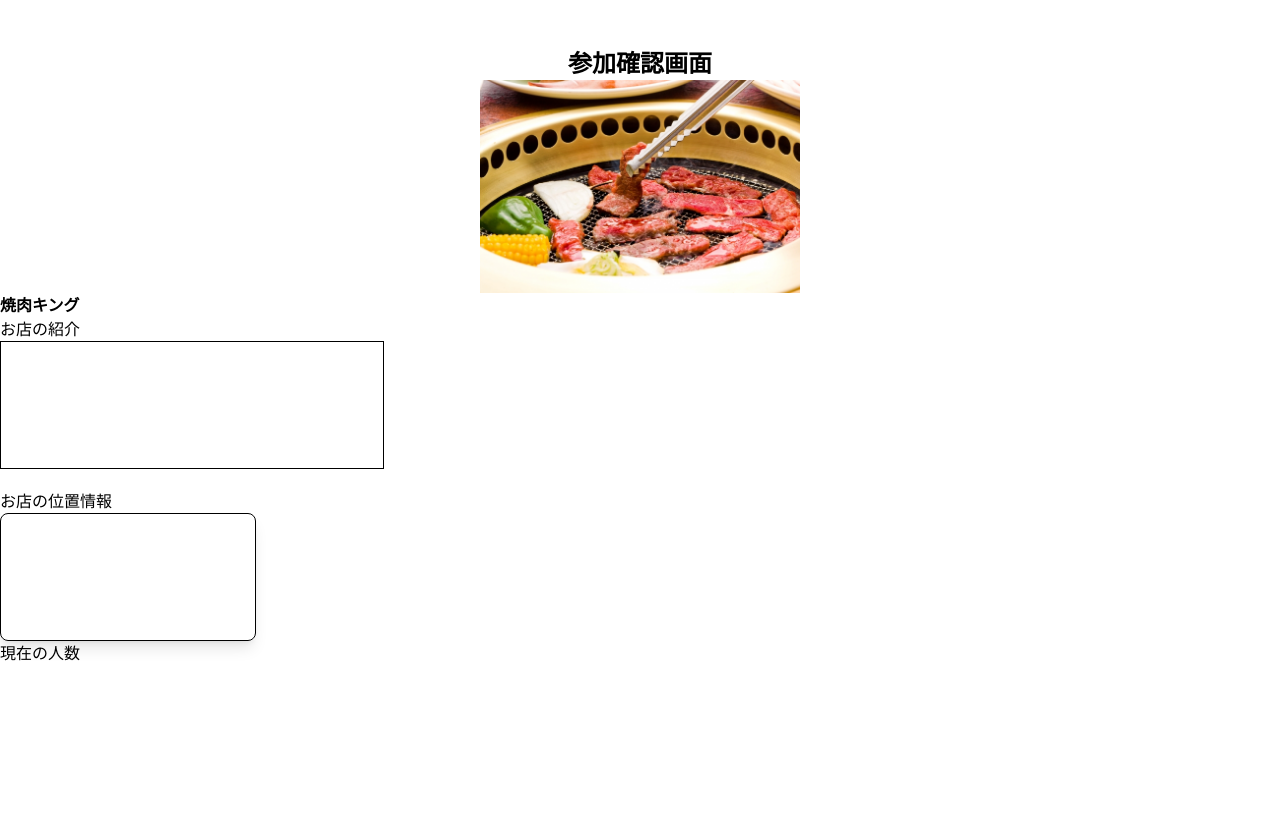
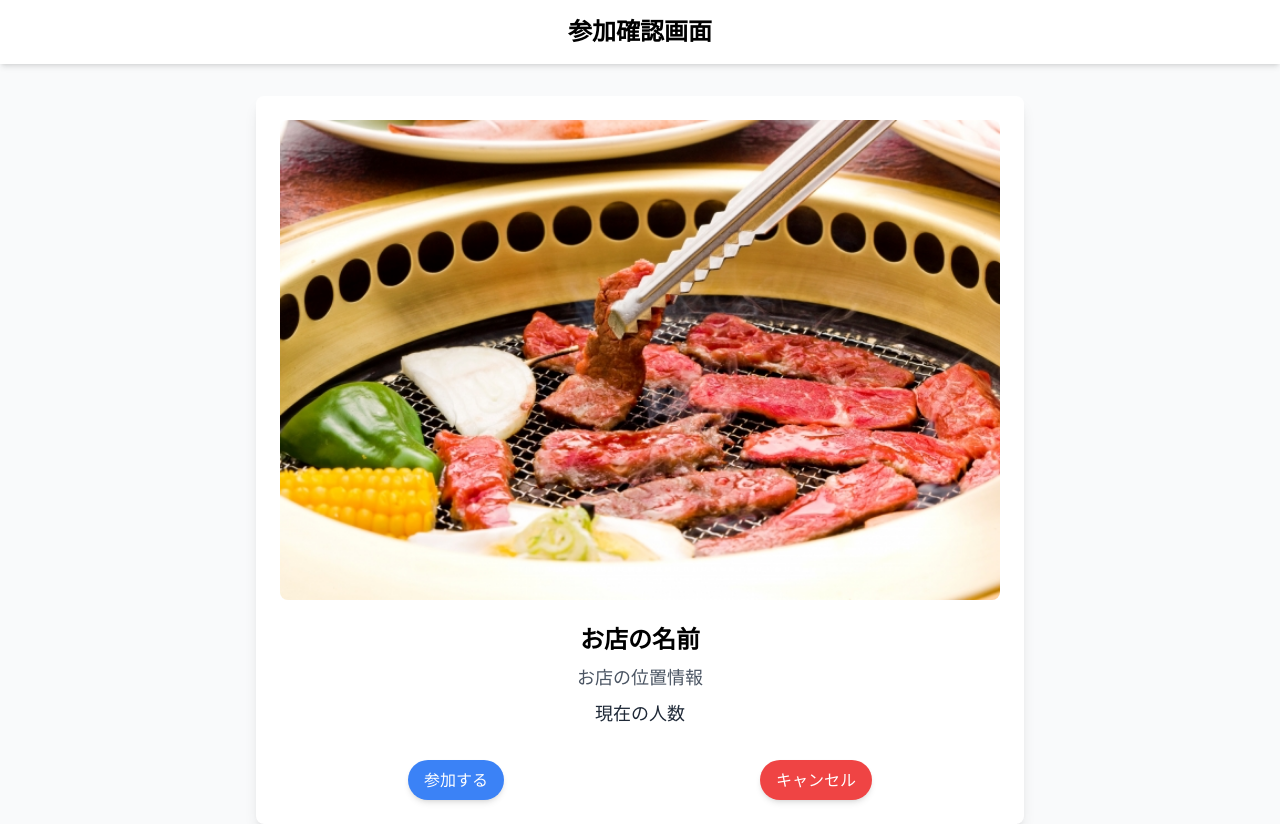
Before and after one commit to scla-sagauniv/gabaison202409_team2, a Next.js app in the folder front-app/: page /reservations in a window 1280 px wide. Before the commit the page ends 800 px from the top, so only its background shows below. Built offline with nearby package versions, Linux system fonts and the light colour scheme.

Commit message:
restaurant-page

```diff
--- a/front-app/app/reservations/page.tsx
+++ b/front-app/app/reservations/page.tsx
@@ -1,32 +1,45 @@
 import React from "react";
-import HeaderBar from "../components/HeaderBar";
-import HomeBar from "../components/HomeBar";
+import Image from "next/image";
 import Restaurant from "../images/yakiniku.jpg";
-import Image from "next/image";
 
-//幹事用の画面
 const Reservation = () => {
   return (
-    <div>
-      {/* <HeaderBar /> */}
-      <div className="text-2xl font-bold text-center pt-12">参加確認画面</div>
-      <div className="flex justify-center ">
-        <Image
-          src={Restaurant}
-          alt="User"
-          width={500}
-          height={500}
-          className="w-full h-auto max-w-xs mx-auto"
-        />
-      </div>
-      <div className="font-bold text-left">焼肉キング</div>
-      <div>お店の紹介</div>
-      <div className="flex justfy-center w-96 h-32 border border-black "></div>
-      <div className="pt-5">お店の位置情報</div>
-      <div className="h-32 w-64 border border-black rounded-lg shadow-lg"></div>
-      <div>現在の人数</div>
+    <div className="min-h-screen bg-gray-50 flex flex-col items-center">
+      {/* Header */}
+      <header className="w-full bg-white shadow-md mb-8 p-4">
+        <div className="text-2xl font-bold text-center">参加確認画面</div>
+      </header>
 
-      {/* <HomeBar /> */}
+      {/* Main Content */}
+      <main className="flex-grow w-full max-w-3xl bg-white shadow-lg rounded-lg p-6">
+        {/* Image Section */}
+        <div className="flex justify-center mb-6">
+          <Image
+            src={Restaurant}
+            alt="Restaurant"
+            width={600}
+            height={400}
+            className="w-full h-auto rounded-lg object-cover"
+          />
+        </div>
+
+        {/* Restaurant Info Section */}
+        <section className="text-center mb-6">
+          <div className="text-2xl font-semibold mb-2">お店の名前</div>
+          <div className="text-lg text-gray-600 mb-2">お店の位置情報</div>
+          <div className="text-lg font-medium text-gray-800">現在の人数</div>
+        </section>
+
+        {/* Action Buttons */}
+        <div className="flex justify-around mt-8">
+          <button className="bg-blue-500 text-white py-2 px-4 rounded-full shadow-md hover:bg-blue-600 transition">
+            参加する
+          </button>
+          <button className="bg-red-500 text-white py-2 px-4 rounded-full shadow-md hover:bg-red-600 transition">
+            キャンセル
+          </button>
+        </div>
+      </main>
     </div>
   );
 };
```
